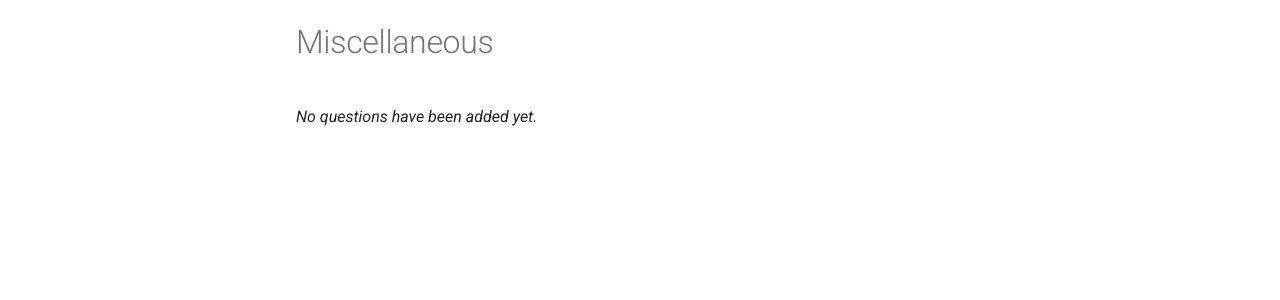
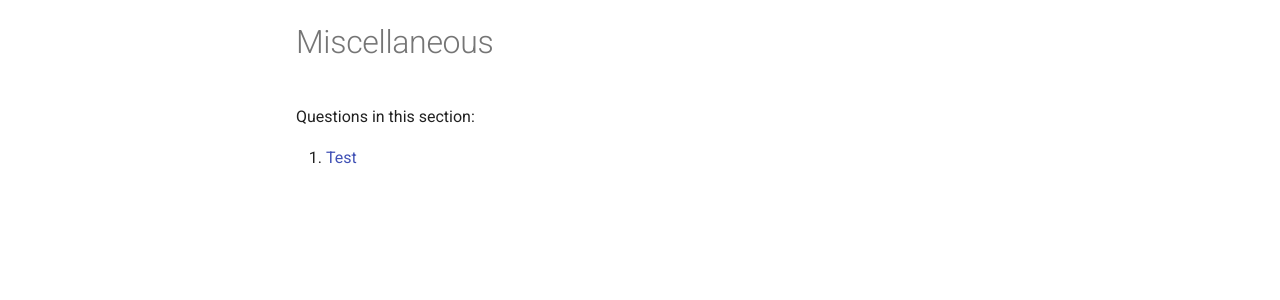
Before and after one commit to yogiclife/yoga-qa, an MkDocs documentation site: the page built from docs/miscellaneous/README.md, in a window 1280 px wide. Shown: the part 124-424 px from the top of the page. Built offline with MkDocs 1.6.1 and Material for MkDocs 9.7.7, drawn with Linux system fonts in a browser that asks for light colours.

Commit message:
Update topic indices [skip ci]

```diff
--- a/docs/miscellaneous/README.md
+++ b/docs/miscellaneous/README.md
@@ -1,3 +1,5 @@
 # Miscellaneous
 
-_No questions have been added yet._
+Questions in this section:
+
+1. [Test](test.md)
```
